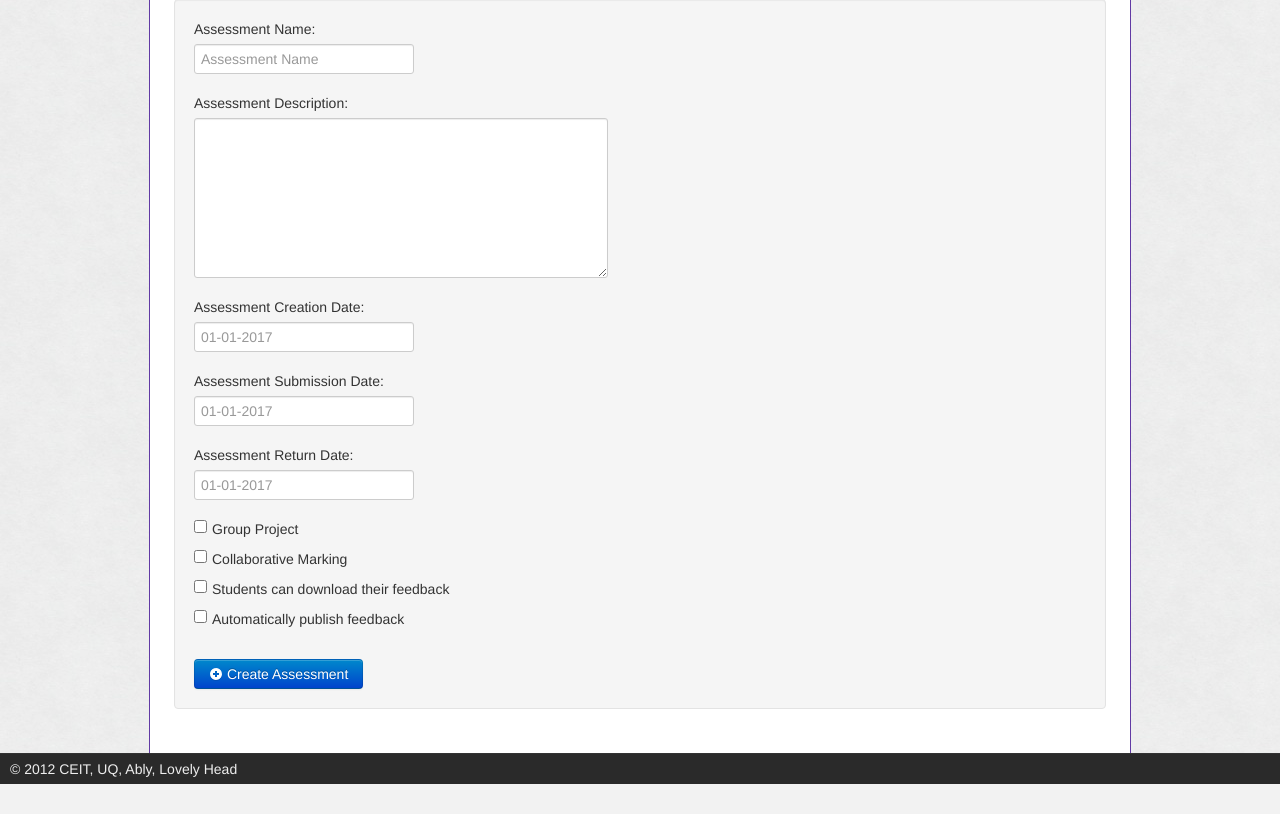
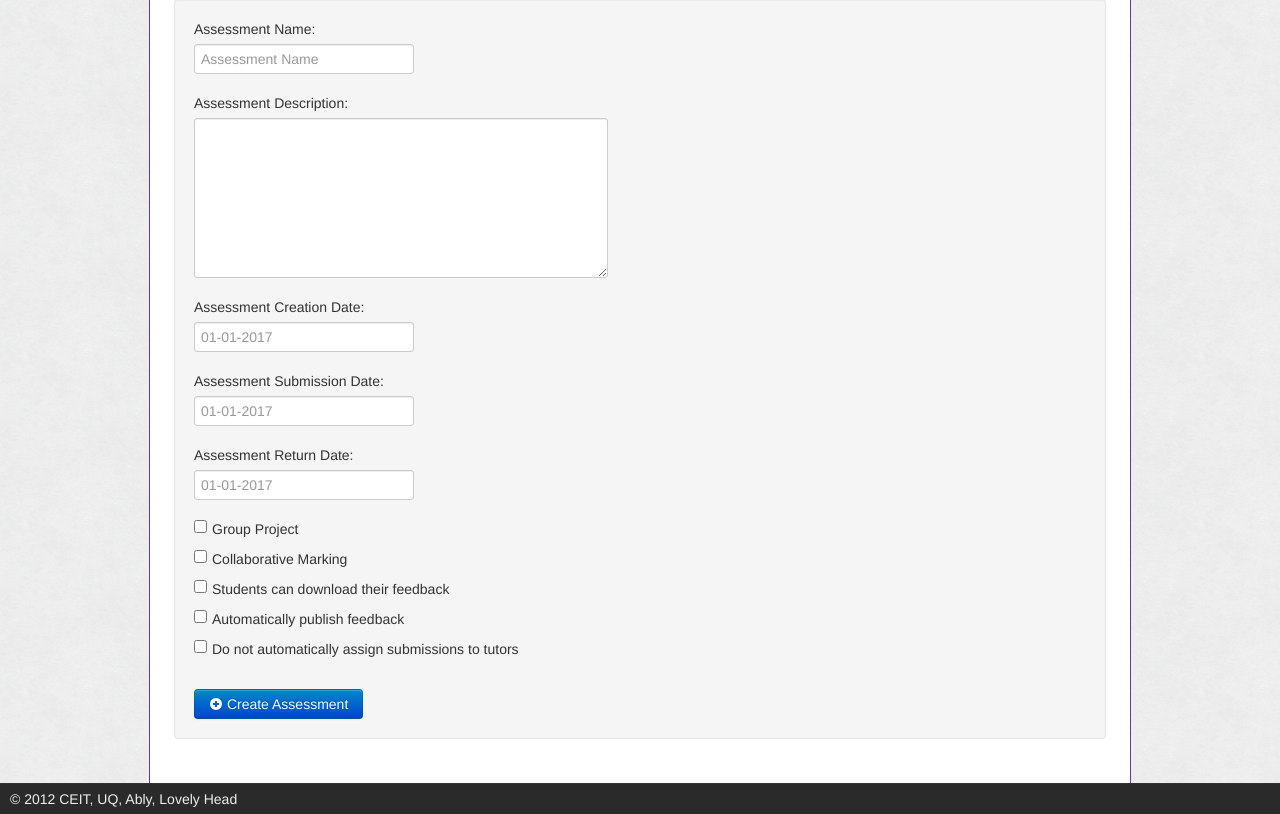
Before and after one commit to simultech/UQMarkup, a CakePHP app: the page made by server/www/app/View/Projects/create.ctp in a window 1280 px wide. Shown: the part 286-1100 px from the top of the page. Before the commit the page ends 1070 px from the top, so only its background shows below. Run offline with PHP 8.4 and a stand-in for CakePHP, Linux system fonts and the light colour scheme; the template is opened without the code that fills it, so the values that code supplies are empty; some libraries are stand-ins or nearby versions.

Commit message:
Add setting for not auto-assigning tutors to project

```diff
--- a/server/www/app/View/Projects/admin.ctp
+++ b/server/www/app/View/Projects/admin.ctp
@@ -32,6 +32,7 @@
 		echo $this->element('checkboxfield',array('label'=>'Collaborative Marking','placeholder'=>'','id'=>'option_multiple_markers','value'=>$project['Project']['option_multiple_markers']));
 		echo $this->element('checkboxfield',array('label'=>'Students can download their feedback','placeholder'=>'','id'=>'option_downloadable','value'=>$project['Project']['option_downloadable']));
 		echo $this->element('checkboxfield',array('label'=>'Automatically publish feedback','placeholder'=>'','id'=>'option_autopublish','value'=>$project['Project']['option_autopublish']));
+		echo $this->element('checkboxfield',array('label'=>'Do not automatically assign submissions to tutors','placeholder'=>'','id'=>'option_disable_autoassign','value'=>$project['Project']['option_disable_autoassign']));
 
 	?>
   <br />
--- a/server/www/app/View/Projects/create.ctp
+++ b/server/www/app/View/Projects/create.ctp
@@ -11,6 +11,7 @@
 		echo $this->element('checkboxfield',array('label'=>'Collaborative Marking','placeholder'=>'','id'=>'option_multiple_markers'));
 		echo $this->element('checkboxfield',array('label'=>'Students can download their feedback','placeholder'=>'','id'=>'option_downloadable'));
 		echo $this->element('checkboxfield',array('label'=>'Automatically publish feedback','placeholder'=>'','id'=>'option_autopublish'));
+		echo $this->element('checkboxfield',array('label'=>'Do not automatically assign submissions to tutors','placeholder'=>'','id'=>'option_disable_autoassign'));
 	?>
   <br />
   <button type="submit" class="btn btn-primary"><i class="icon-plus-sign icon-white"></i> Create Assessment</button>
```
